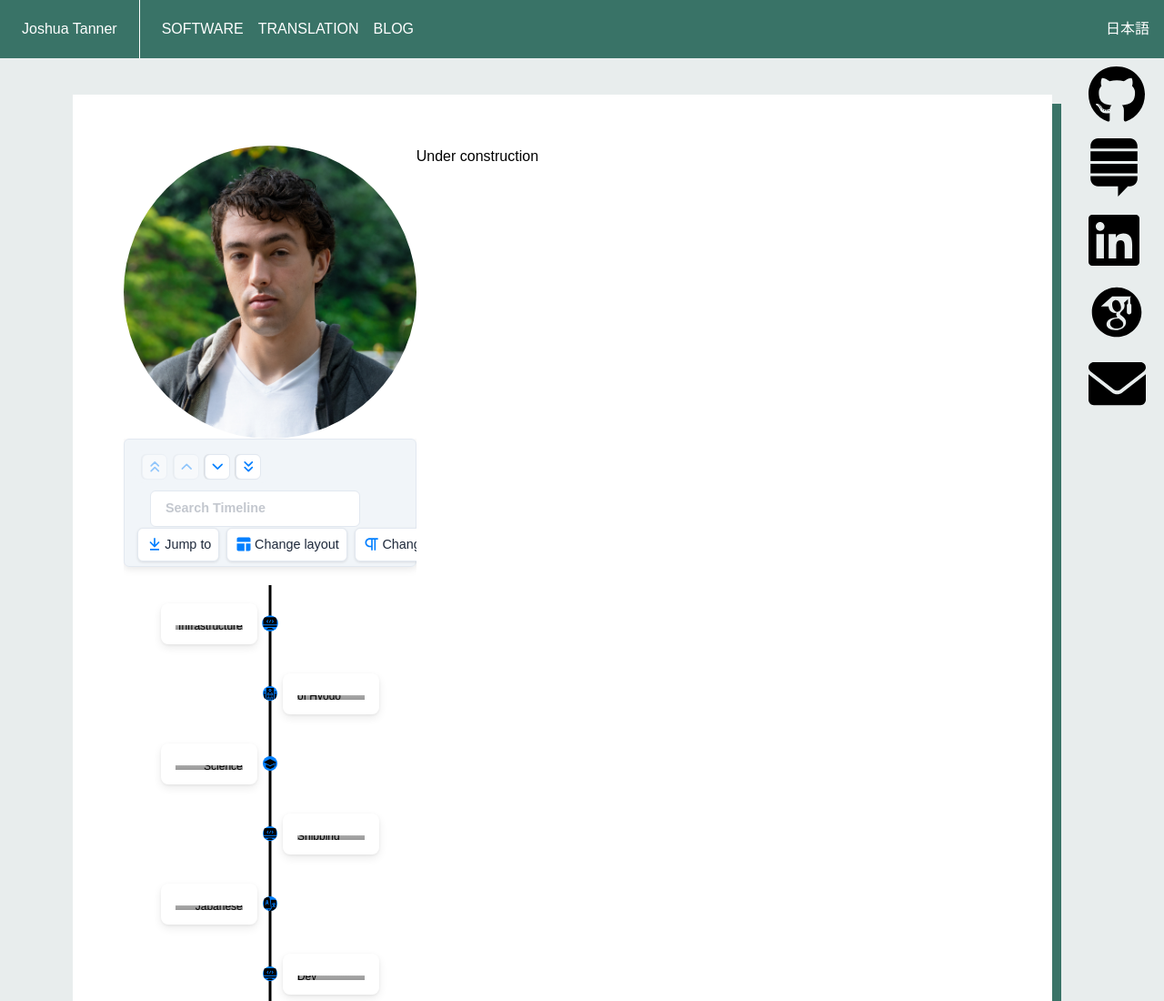
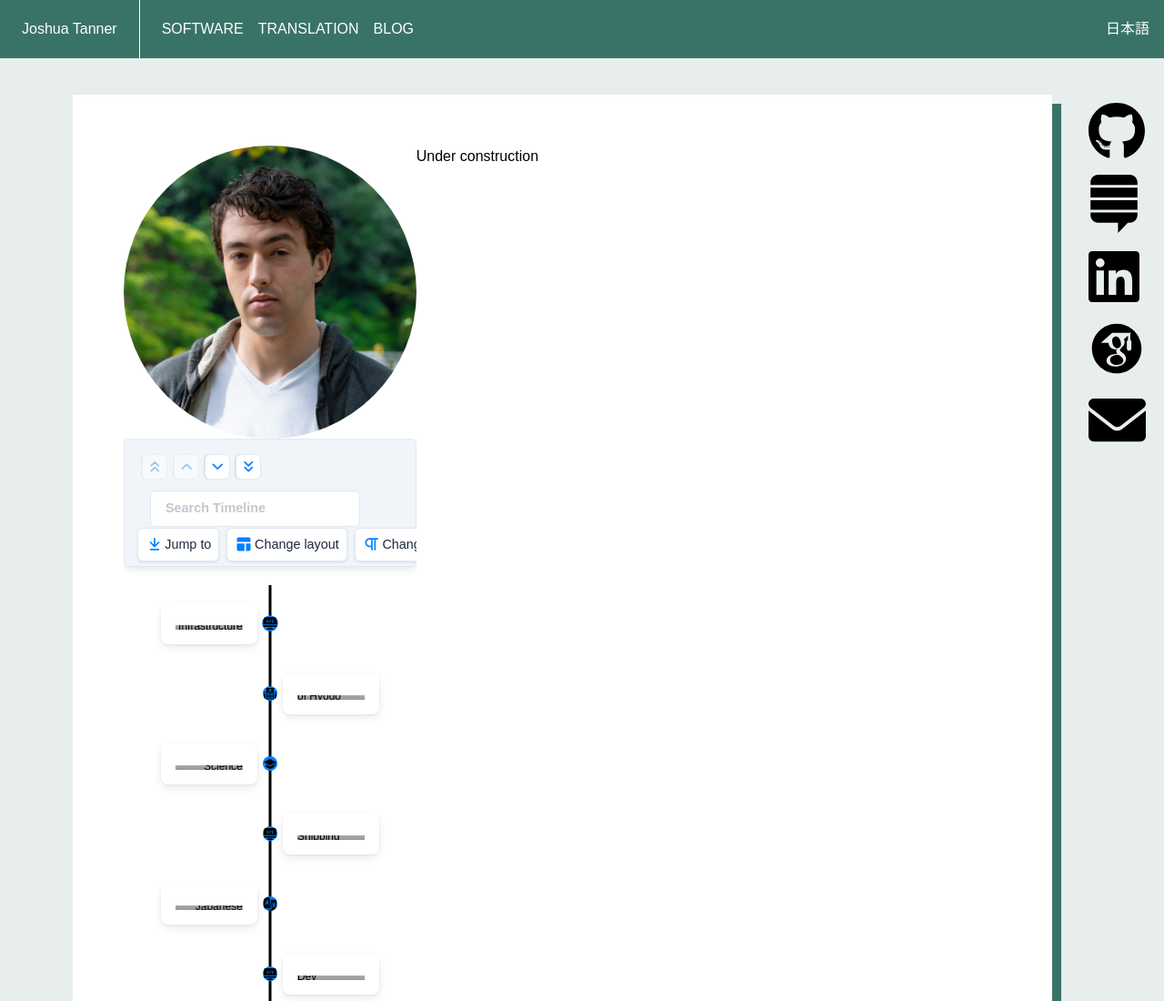
Before and after one commit to Mindful/new-site, a Gatsby site: page / in a window 1280 px wide. Shown: the top 1100 px of the page at 91% size. Built offline with nearby package versions, Linux system fonts and the light colour scheme; Gatsby itself is replaced by a stand-in of ours.

Commit message:
fix padding

```diff
--- a/src/components.js
+++ b/src/components.js
@@ -190,7 +190,7 @@ export function Heading({children}) {
 }
 
 export function Sidebar() {
-    return <div className="flex flex-row md:flex-col md:shrink-[0.15] bg-transparent md:h-full md:pr-5 md:pt-5
+    return <div className="flex flex-row md:flex-col md:shrink-[0.15] bg-transparent md:h-full md:mr-5 md:mt-10
     md:space-x-0 space-x-5 bg-transparent md:py-0 -my-5">
         <a href={'https://github.com/Mindful'}>
             <img src={github} alt="github" className="pt-2 pb-2"/>
```
